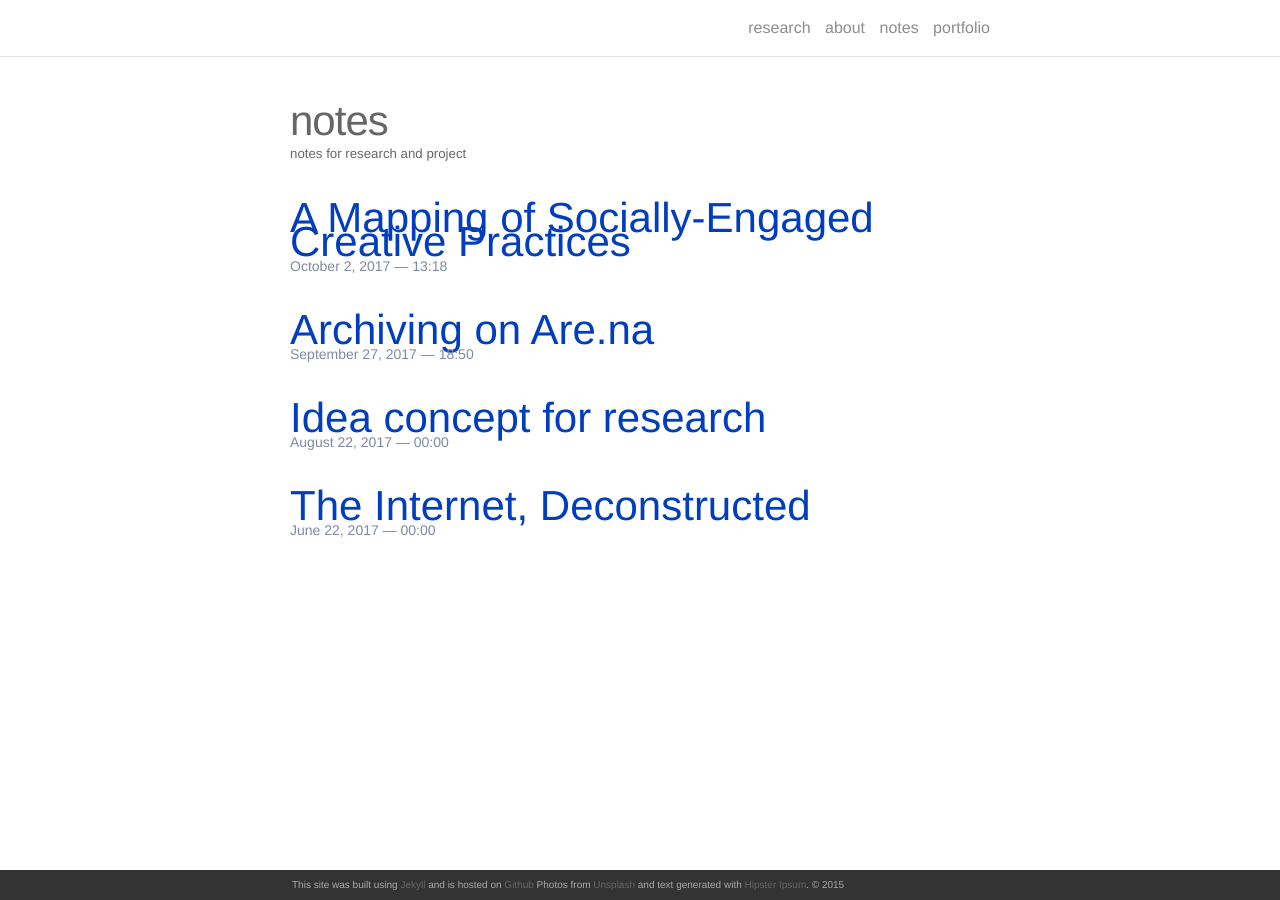
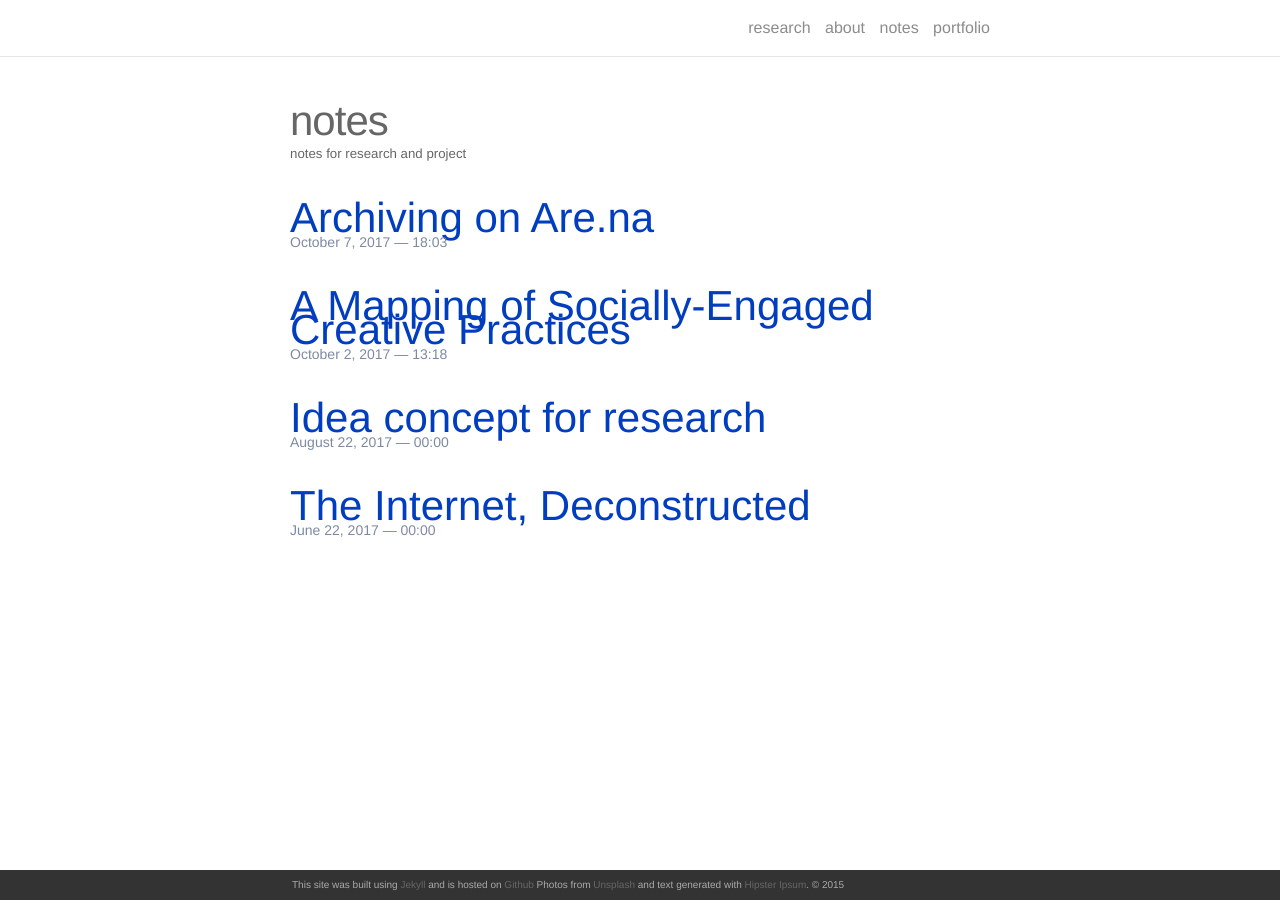
Before and after one commit to lucid2713/lucid2713.github.io, a Jekyll site: the page built from others.md, in a window 1280 px wide. Built offline with Jekyll 4.4.1, drawn with Linux system fonts in a browser that asks for light colours; nearby versions of some CDN libraries.

Commit message:
arena redirection

```diff
--- a/_notes/2017-09-27-Archiving_on_Arena.markdown
+++ b/_notes/2017-09-27-Archiving_on_Arena.markdown
@@ -2,7 +2,8 @@
 layout: post
 title: Archiving on Are.na
 description: for Ideation & Resources
-date: 2017-09-27 18:50:00
+date: 2017-10-07 18:03:00
+redirect: https://www.are.na/mina-kim/ideation-resources-1506527404
 ---
 
 <br/>
```
